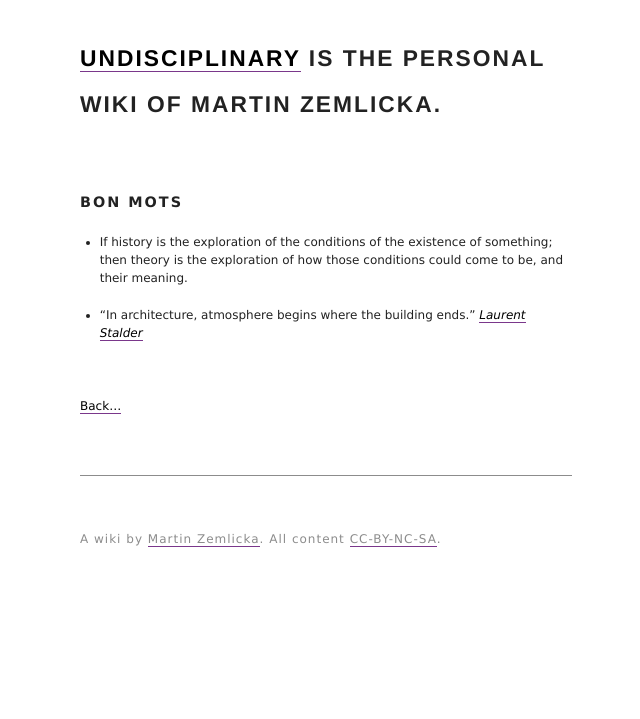
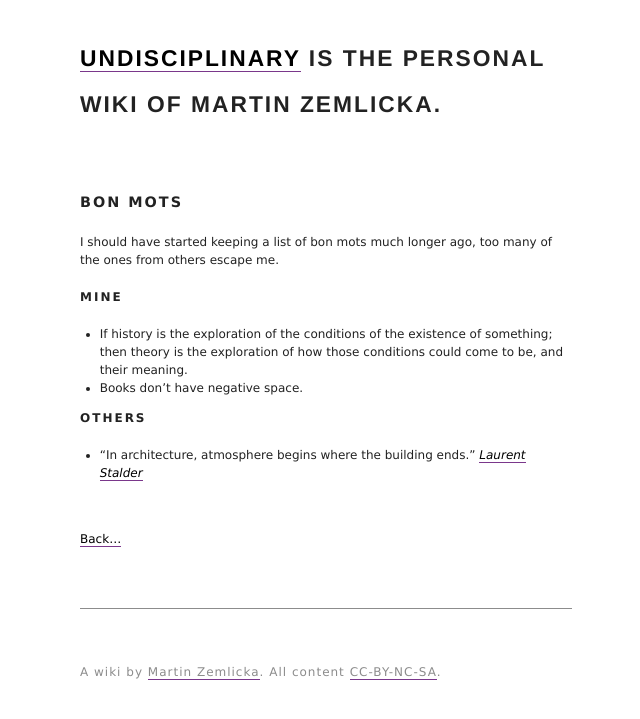
Before and after one commit to zmlka/undisciplinary, a Jekyll site: the page built from bon_mots.md, in a window 1280 px wide. Shown: the top 719 px of the page, without its empty margins (314-954 px from the left). Built offline with Jekyll 4.4.1, drawn with Linux system fonts in a browser that asks for light colours.

```diff
--- a/bon_mots.md
+++ b/bon_mots.md
@@ -5,6 +5,19 @@ tags: quotes, sayings,
 snippet: Bon mots that I managed to collect here, which is not many.
 ---
 
-- If history is the exploration of the conditions of the existence of something; then theory is the exploration of how those conditions could come to be, and their meaning.
 
-- "In architecture, atmosphere begins where the building ends." <cite>[Laurent Stalder](stalder_caruso)</cite>
+
+I should have started keeping a list of bon mots much longer ago, too many of
+the ones from others escape me.
+
+## Mine
+
+- If history is the exploration of the conditions of the existence of
+  something; then theory is the exploration of how those conditions could come
+  to be, and their meaning.
+- Books don't have negative space.
+
+## Others
+
+- "In architecture, atmosphere begins where the building ends." <cite>[Laurent
+  Stalder](stalder_caruso)</cite>
```
Also changed, not shown: adolf_loos.md (+1 -1 lines), cedric_price.md (added, +12 -0 lines), index.md (+4 -1 lines), mark_wrigley.md (added, +56 -0 lines), stalder_caruso.md (+72 -22 lines).
